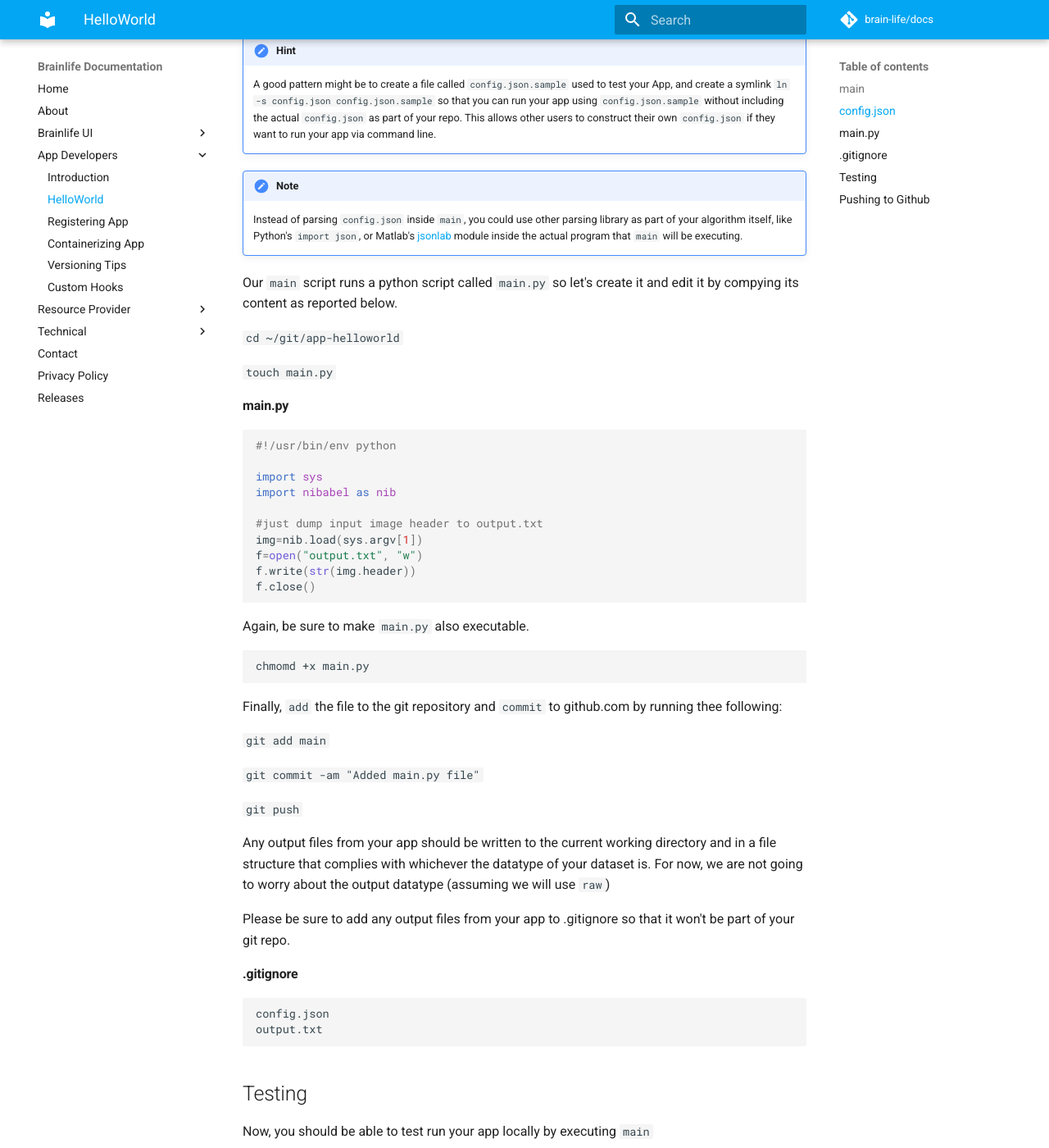
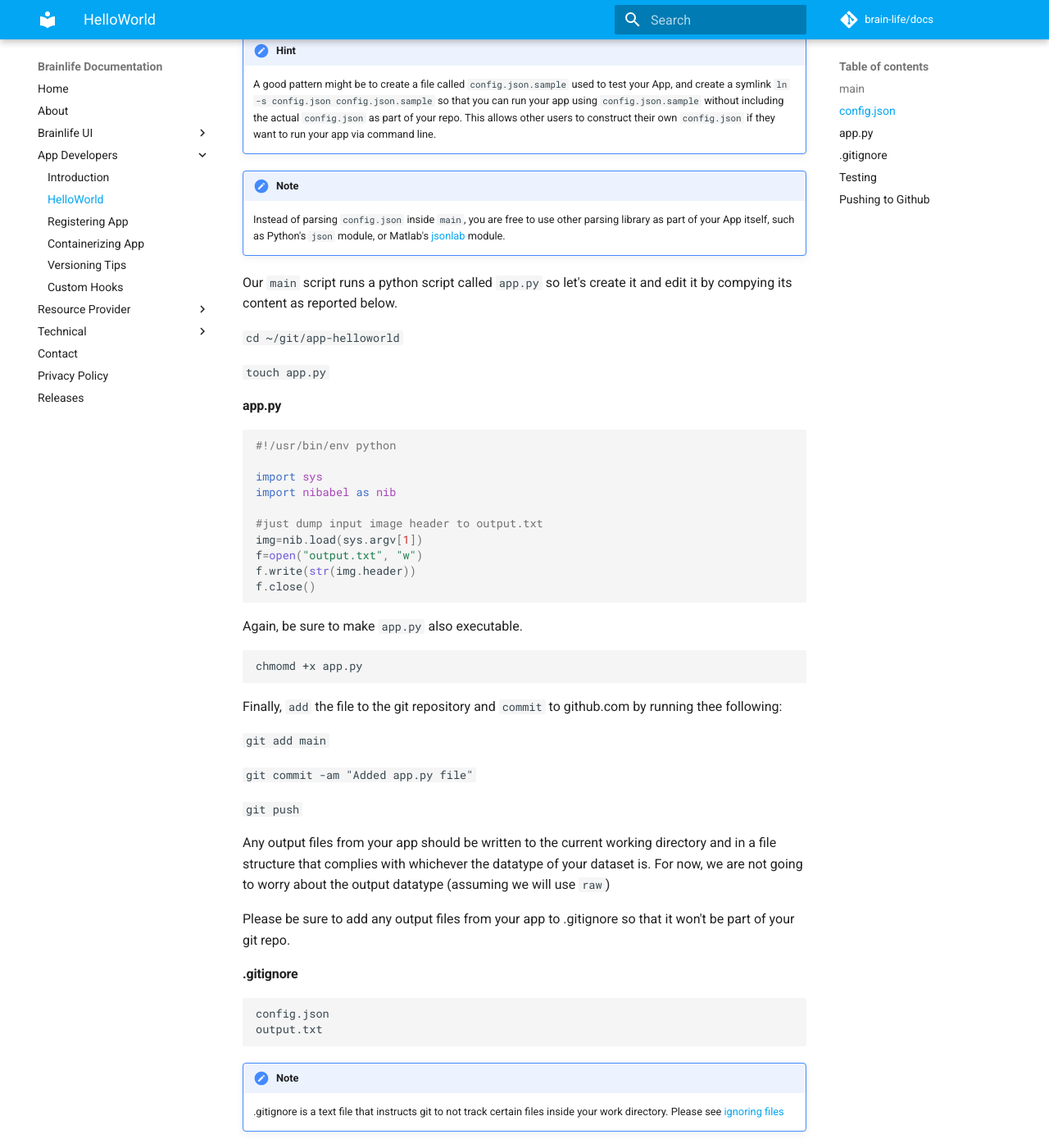
Before and after one commit to brainlife/docs, an MkDocs documentation site: the page built from docs/apps/helloworld.md, in a window 1280 px wide and 1400 px high, scrolled down 2734 px. Shown: the whole window at 82% size. Built offline with MkDocs 1.6.1 and Material for MkDocs 9.7.7, drawn with Linux system fonts in a browser that asks for light colours; comment, search, counter and statistics services are not loaded; old or Windows-style settings are respelled for this version of MkDocs; some of the changed text lies outside the part shown.

Commit message:
various updates based on github issues #7

````diff
--- a/docs/apps/helloworld.md
+++ b/docs/apps/helloworld.md
@@ -32,7 +32,7 @@
 
 #parse config.json for input parameters (here, we are pulling "t1")
 t1=$(jq -r .t1 config.json)
-./main.py $t1
+./app.py $t1
 ```
 
 Please be sure to set the file `main` is executable. You can do that by running thee following command in a terminal, before pushing to the github repository.
@@ -71,7 +71,7 @@
 ```bash
 #parse config.json for input parameters
 t1=$(jq -r .t1 config.json)
-./main.py $t1
+./app.py $t1
 ```
 
 To be able to test your application, let's create a test `config.json`.
@@ -101,16 +101,16 @@
     A good pattern might be to create a file called `config.json.sample` used to test your App, and create a symlink `ln -s config.json config.json.sample` so that you can run your app using `config.json.sample` without including the actual `config.json` as part of your repo. This allows other users to construct their own `config.json` if they want to run your app via command line.
 
 !!! note
-    Instead of parsing `config.json` inside `main`, you could use other parsing library as part of your algorithm itself, like Python's `import json`, or Matlab's [jsonlab](https://github.com/fangq/jsonlab.git) module inside the actual program that `main` will be executing.
+    Instead of parsing `config.json` inside `main`, you are free to use other parsing library as part of your App itself, such as Python's `json` module, or Matlab's [jsonlab](https://github.com/fangq/jsonlab.git) module.
 
 
-Our `main` script runs a python script called `main.py` so let's create it and edit it by compying its content as reported below.
+Our `main` script runs a python script called `app.py` so let's create it and edit it by compying its content as reported below.
 
 `cd ~/git/app-helloworld`
 
-`touch main.py`
+`touch app.py`
 
-#### main.py
+#### app.py
 
 ```
 #!/usr/bin/env python
@@ -126,17 +126,17 @@
 
 ```
 
-Again, be sure to make `main.py` also executable.
+Again, be sure to make `app.py` also executable.
 
 ```
-chmomd +x main.py
+chmomd +x app.py
 ```
 
 Finally, `add` the file to the git repository and `commit` to github.com by running thee following:
 
   `git add main`
 
-  `git commit -am "Added main.py file"`
+  `git commit -am "Added app.py file"`
 
   `git push`
 
@@ -150,6 +150,9 @@
 config.json
 output.txt
 ```
+
+!!! note
+    .gitignore is a text file that instructs git to not track certain files inside your work directory. Please see [ignoring files](https://help.github.com/articles/ignoring-files/)
 
 ## Testing
 
@@ -204,7 +207,7 @@
 * Created a new public Github repo.
 * Created `main` which parses `config.json` and runs our App.
 * Created a test `config.json`.
-* Created `main.py` which runs our algorithm and generate output files.
+* Created `app.py` which runs our algorithm and generate output files.
 * Tested the App, and pushed all files to Github.
 
 !!! info
````
Also changed, not shown: docs/apps/introduction.md (+5 -5 lines).
